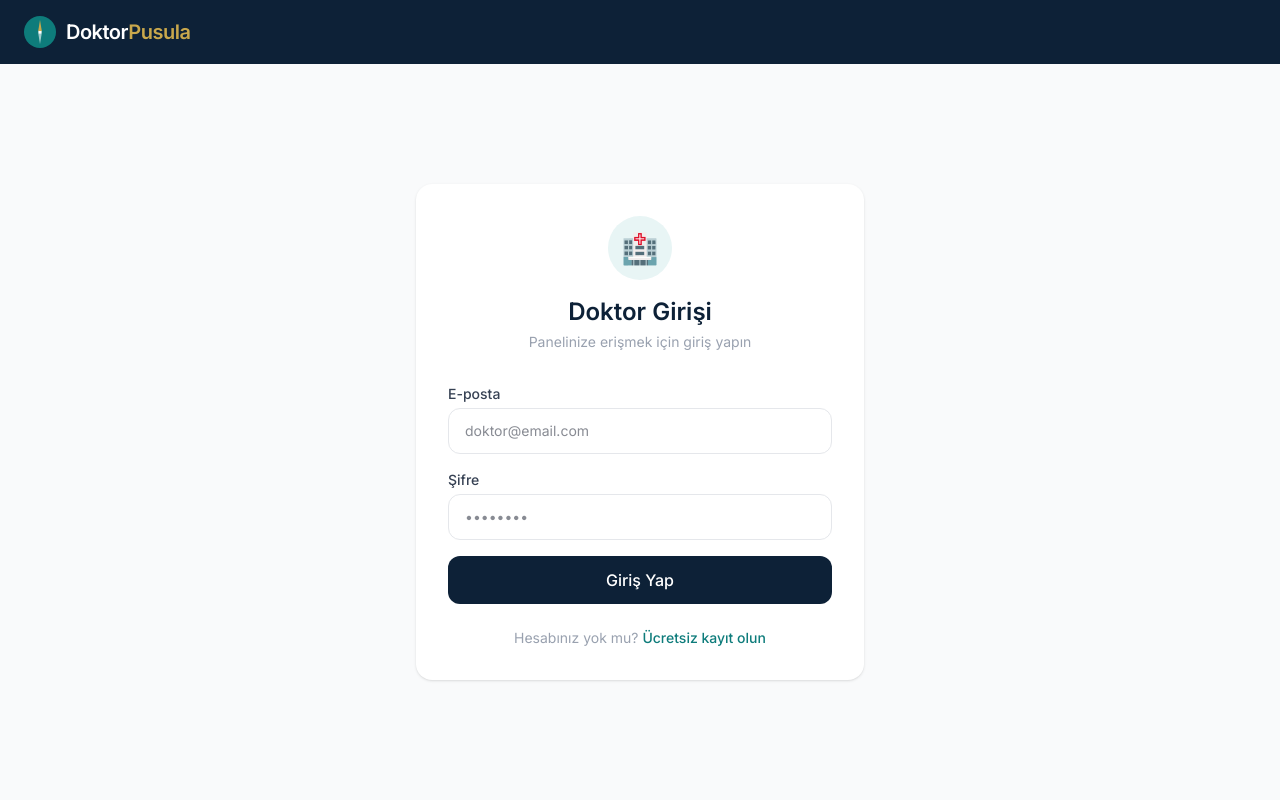
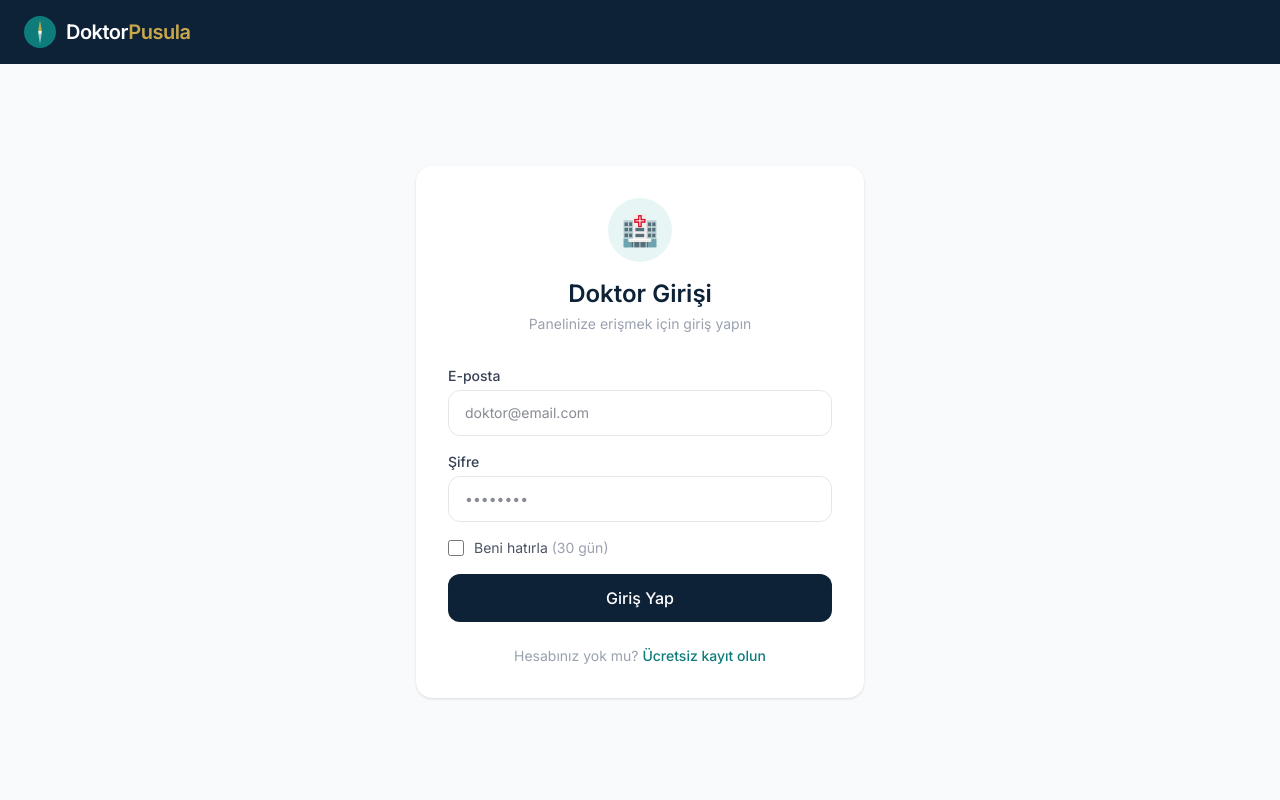
Before and after one commit to cagriertgrl-commits/turkhekim, a Next.js app: page /giris in a window 1280 px wide. Shown: the top 800 px of the page. Built offline with nearby package versions, Linux system fonts and the light colour scheme.

Commit message:
giris: Beni Hatırla özelliği eklendi (30 gün JWT)
Co-Authored-By: Claude Sonnet 4.6 <noreply@anthropic.com>

```diff
--- a/src/app/giris/page.js
+++ b/src/app/giris/page.js
@@ -7,6 +7,7 @@ import { useRouter } from "next/navigation";
 export default function Giris() {
   const router = useRouter();
   const [form, setForm] = useState({ email: "", sifre: "" });
+  const [beniHatirla, setBeniHatirla] = useState(false);
   const [hata, setHata] = useState("");
   const [yukleniyor, setYukleniyor] = useState(false);
 
@@ -20,6 +21,7 @@ export default function Giris() {
     const sonuc = await signIn("credentials", {
       email: form.email,
       sifre: form.sifre,
+      remember: beniHatirla ? "true" : "false",
       redirect: false,
     });
 
@@ -84,6 +86,16 @@ export default function Giris() {
               />
             </div>
 
+            <label className="flex items-center gap-2.5 cursor-pointer select-none">
+              <input
+                type="checkbox"
+                checked={beniHatirla}
+                onChange={(e) => setBeniHatirla(e.target.checked)}
+                className="w-4 h-4 rounded accent-teal-600"
+              />
+              <span className="text-sm text-gray-600">Beni hatırla <span className="text-gray-400">(30 gün)</span></span>
+            </label>
+
             {hata && (
               <div className="bg-red-50 border border-red-200 rounded-xl p-3">
                 <p className="text-red-600 text-sm">{hata}</p>
--- a/src/lib/auth.js
+++ b/src/lib/auth.js
@@ -10,6 +10,7 @@ export const authOptions = {
       credentials: {
         email: { label: "Email", type: "email" },
         sifre: { label: "Şifre", type: "password" },
+        remember: { label: "Beni Hatırla", type: "text" },
       },
       async authorize(credentials, req) {
         if (!credentials?.email || !credentials?.sifre) return null;
@@ -35,6 +36,7 @@ export const authOptions = {
           name: doktor.ad,
           email: doktor.email,
           slug: doktor.slug,
+          remember: credentials.remember === "true",
         };
       },
     }),
@@ -44,6 +46,9 @@ export const authOptions = {
       if (user) {
         token.slug = user.slug;
         token.id = user.id;
+        if (user.remember) {
+          token.exp = Math.floor(Date.now() / 1000) + 30 * 24 * 60 * 60; // 30 gün
+        }
       }
       return token;
     },
@@ -56,5 +61,5 @@ export const authOptions = {
   pages: {
     signIn: "/giris",
   },
-  session: { strategy: "jwt" },
+  session: { strategy: "jwt", maxAge: 30 * 24 * 60 * 60 },
 };
```
